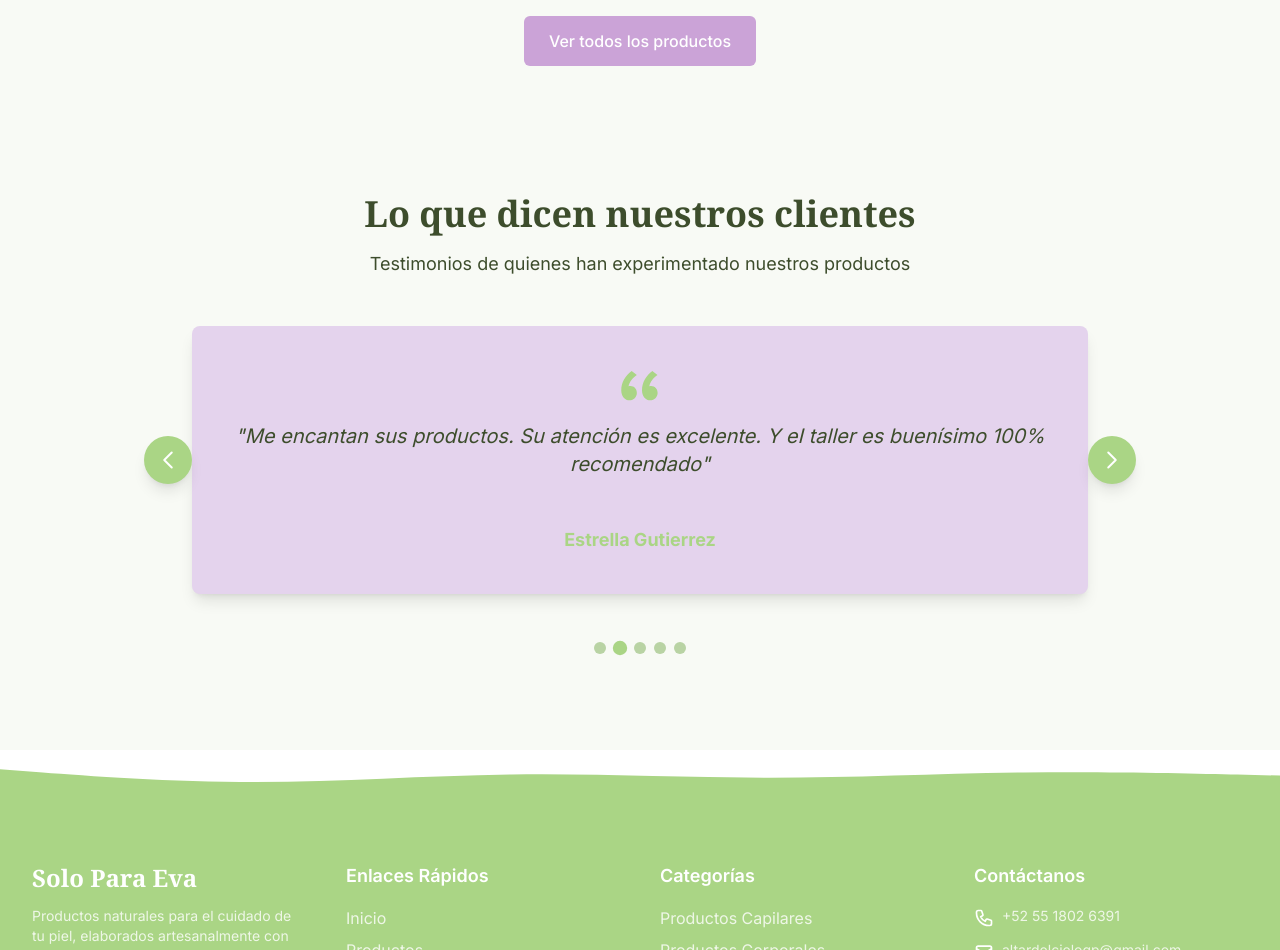
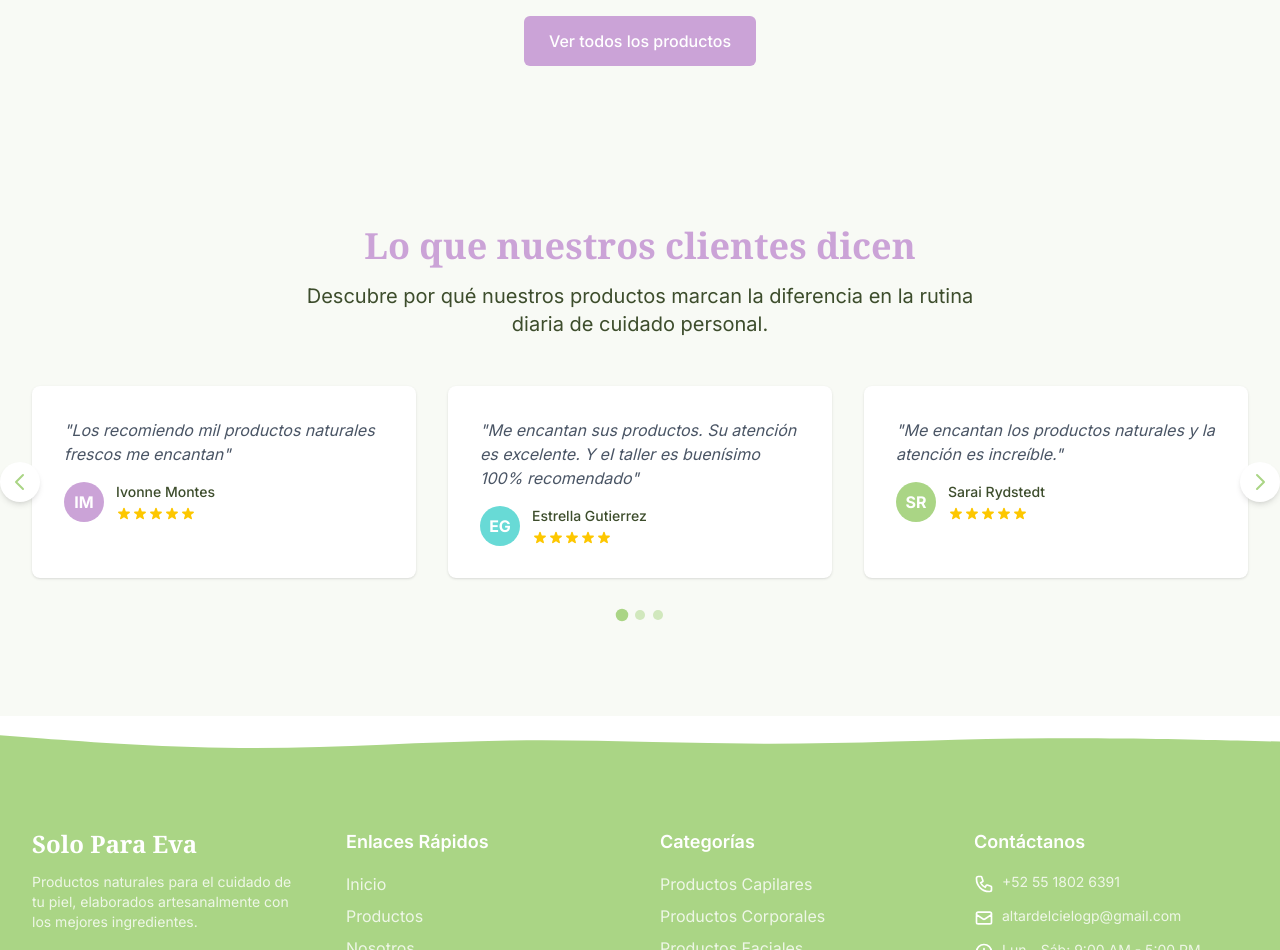
Before and after one commit to Aaron3312/tienda-limpieza-corporal, a Next.js app: page /tienda-limpieza-corporal/ in a window 1280 px wide. Shown: the part 2260-3210 px from the top of the page. Built offline with nearby package versions, Linux system fonts and the light colour scheme.

Commit message:
TestimonialsRepair

```diff
--- a/src/app/productos/page.tsx
+++ b/src/app/productos/page.tsx
@@ -12,6 +12,7 @@ import { extractColorsFromPalette } from '@/utils/colorUtils';
 import paletaColores from '@/data/paleta-colores.json';
 import catalogoData from '@/data/productos.json';
 import Footers from '@/components/layout/Footer';
+import Testimonios from '@/components/testimonios/Testimonios';
 
 
 export default function ProductosPage() {
@@ -139,7 +140,7 @@ export default function ProductosPage() {
       <BenefitsSection colores={colores} />
 
       {/* Sección de testimonios */}
-      <TestimonialsSection colores={colores} />
+      <Testimonios colores={colores} />
 
       {/* Sección CTA */}
       <CallToAction colores={colores} />
--- a/src/components/testimonios/Testimonios.tsx
+++ b/src/components/testimonios/Testimonios.tsx
@@ -3,167 +3,195 @@ import React, { useState, useEffect } from 'react';
 import { motion } from 'framer-motion';
 
 const Testimonios = ({ colores }) => {
-  // Estado para controlar el testimonio activo
-  const [activeIndex, setActiveIndex] = useState(0);
+  // Estado para controlar el índice inicial visible
+  const [startIndex, setStartIndex] = useState(0);
+  const [isMobile, setIsMobile] = useState(false);
 
-  // Array con todos los testimonios
+  // Número de testimonios visibles a la vez
+  const visibleItems = isMobile ? 1 : 3;
+
+  // Array con los testimonios de clientes
   const testimonios = [
     {
-      id: 1,
       texto: "Los recomiendo mil productos naturales frescos me encantan",
-      nombre: "Ivonne Montes"
+      nombre: "Ivonne Montes",
+      iniciales: "IM"
     },
     {
-      id: 2,
       texto: "Me encantan sus productos. Su atención es excelente. Y eI taller es buenísimo 100% recomendado",
-      nombre: "Estrella Gutierrez"
+      nombre: "Estrella Gutierrez",
+      iniciales: "EG"
     },
     {
-      id: 3,
       texto: "Me encantan los productos naturales y la atención es increíble.",
-      nombre: "Sarai Rydstedt"
+      nombre: "Sarai Rydstedt",
+      iniciales: "SR"
     },
     {
-      id: 4,
       texto: "Me encantaron estos productos",
-      nombre: "Brenda Victoria"
+      nombre: "Brenda Victoria",
+      iniciales: "BV"
     },
     {
-      id: 5,
       texto: "Quiero agradecer a solopareva por estos lindos y deliciosos regalos, jabones, creams y exfoliantes artesanales, mil gracias por el apoyo a emprendedores",
-      nombre: "Virna Gamboa"
+      nombre: "Virna Gamboa",
+      iniciales: "VG"
     }
   ];
 
-  // Efecto para cambiar automáticamente los testimonios cada 5 segundos
+  // Total de páginas disponibles
+  const totalPages = testimonios.length - visibleItems + 1;
+
+  // Verificar tamaño de pantalla
   useEffect(() => {
-    const interval = setInterval(() => {
-      setActiveIndex((prevIndex) => (prevIndex + 1) % testimonios.length);
-    }, 5000);
+    const checkScreenSize = () => {
+      setIsMobile(window.innerWidth < 768);
+    };
 
-    return () => clearInterval(interval);
-  }, [testimonios.length]);
+    checkScreenSize();
+    window.addEventListener('resize', checkScreenSize);
 
-  // Funciones para navegación manual
-  const goToNextTestimonial = () => {
-    setActiveIndex((prevIndex) => (prevIndex + 1) % testimonios.length);
+    return () => window.removeEventListener('resize', checkScreenSize);
+  }, []);
+
+  // Navegar al siguiente grupo
+  const nextGroup = () => {
+    setStartIndex(prev => {
+      const newIndex = prev + 1;
+      return newIndex >= testimonios.length - (visibleItems - 1) ? 0 : newIndex;
+    });
   };
 
-  const goToPrevTestimonial = () => {
-    setActiveIndex((prevIndex) =>
-      prevIndex === 0 ? testimonios.length - 1 : prevIndex - 1
-    );
+  // Navegar al grupo anterior
+  const prevGroup = () => {
+    setStartIndex(prev => {
+      const newIndex = prev - 1;
+      return newIndex < 0 ? testimonios.length - visibleItems : newIndex;
+    });
   };
 
-  const goToTestimonial = (index) => {
-    setActiveIndex(index);
+  // Ir a un índice específico
+  const goToIndex = (index) => {
+    setStartIndex(index);
   };
 
+  // Obtener los testimonios visibles actualmente
+  const getCurrentTestimonios = () => {
+    const result = [];
+    for (let i = 0; i < visibleItems; i++) {
+      const index = (startIndex + i) % testimonios.length;
+      result.push({...testimonios[index], originalIndex: index});
+    }
+    return result;
+  };
+
+  const currentTestimonios = getCurrentTestimonios();
+
   return (
-    <div className="py-16" style={{ backgroundColor: colores.fondo }}>
-      <div className="max-w-7xl mx-auto px-4 sm:px-6 lg:px-8">
+    <div style={{ backgroundColor: colores.fondo }}>
+      <div className="max-w-7xl mx-auto py-16 px-4 sm:py-24 sm:px-6 lg:px-8">
         <div className="text-center">
           <motion.h2
-            initial={{ opacity: 0, y: 20 }}
-            animate={{ opacity: 1, y: 0 }}
-            transition={{ duration: 0.6 }}
-            className="text-3xl font-extrabold sm:text-4xl font-serif"
+            initial={{ opacity: 0 }}
+            whileInView={{ opacity: 1 }}
+            transition={{ duration: 0.5 }}
+            viewport={{ once: true }}
+            className="text-3xl font-bold sm:text-4xl font-serif"
+            style={{ color: colores.acento1 }}
+          >
+            Lo que nuestros clientes dicen
+          </motion.h2>
+          <motion.p
+            initial={{ opacity: 0 }}
+            whileInView={{ opacity: 1 }}
+            transition={{ duration: 0.5, delay: 0.2 }}
+            viewport={{ once: true }}
+            className="mt-3 max-w-2xl mx-auto text-xl sm:mt-4"
             style={{ color: colores.texto }}
           >
-            Lo que dicen nuestros clientes
-          </motion.h2>
-          <motion.p
-            initial={{ opacity: 0, y: 20 }}
-            animate={{ opacity: 1, y: 0 }}
-            transition={{ duration: 0.6, delay: 0.1 }}
-            className="mt-4 text-lg max-w-2xl mx-auto mb-12"
-            style={{ color: colores.texto }}
-          >
-            Testimonios de quienes han experimentado nuestros productos
+            Descubre por qué nuestros productos marcan la diferencia en la rutina diaria de cuidado personal.
           </motion.p>
         </div>
 
-        {/* Contenedor del carrusel */}
-        <div className="relative max-w-4xl mx-auto mb-12">
-          {/* Testimonial actual */}
-          <div
-            className="bg-white rounded-lg shadow-lg p-8 md:p-10"
-            style={{ backgroundColor: colores.pastelLavanda }}
+        {/* Controles de navegación */}
+        <div className="relative mt-12">
+          <button
+            onClick={prevGroup}
+            className="absolute top-1/2 -left-4 md:-left-8 transform -translate-y-1/2 z-10 bg-white rounded-full p-2 shadow-md focus:outline-none hover:bg-gray-50"
+            aria-label="Testimonios anteriores"
           >
-            <div className="mb-6">
-              <svg
-                className="w-10 h-10 mx-auto mb-4 text-gray-400"
-                style={{ color: colores.primario }}
-                fill="currentColor"
-                viewBox="0 0 32 32"
-              >
-                <path d="M9.352 4C4.456 7.456 1 13.12 1 19.36c0 5.088 3.072 8.064 6.624 8.064 3.36 0 5.856-2.688 5.856-5.856 0-3.168-2.208-5.472-5.088-5.472-.576 0-1.344.096-1.536.192.48-3.264 3.552-7.104 6.624-9.024L9.352 4zm16.512 0c-4.8 3.456-8.256 9.12-8.256 15.36 0 5.088 3.072 8.064 6.624 8.064 3.264 0 5.856-2.688 5.856-5.856 0-3.168-2.304-5.472-5.184-5.472-.576 0-1.248.096-1.44.192.48-3.264 3.456-7.104 6.528-9.024L25.864 4z"/>
-              </svg>
-              <motion.p
-                key={`text-${activeIndex}`}
-                initial={{ opacity: 0, y: 10 }}
-                animate={{ opacity: 1, y: 0 }}
-                exit={{ opacity: 0, y: -10 }}
-                transition={{ duration: 0.5 }}
-                className="text-xl italic text-center"
-                style={{ color: colores.texto, minHeight: "80px" }}
-              >
-                "{testimonios[activeIndex].texto}"
-              </motion.p>
-            </div>
-            <motion.div
-              key={`name-${activeIndex}`}
-              initial={{ opacity: 0 }}
-              animate={{ opacity: 1 }}
-              transition={{ duration: 0.5, delay: 0.2 }}
-              className="text-center"
-            >
-              <p
-                className="font-bold text-lg"
-                style={{ color: colores.primario }}
-              >
-                {testimonios[activeIndex].nombre}
-              </p>
-            </motion.div>
-          </div>
-
-          {/* Botones de navegación */}
-          <button
-            onClick={goToPrevTestimonial}
-            className="absolute left-0 top-1/2 transform -translate-y-1/2 -translate-x-4 md:-translate-x-6 lg:-translate-x-12 w-12 h-12 rounded-full flex items-center justify-center shadow-lg focus:outline-none"
-            style={{ backgroundColor: colores.primario }}
-            aria-label="Testimonio anterior"
-          >
-            <svg xmlns="http://www.w3.org/2000/svg" fill="none" viewBox="0 0 24 24" strokeWidth={2} stroke="white" className="w-6 h-6">
-              <path strokeLinecap="round" strokeLinejoin="round" d="M15.75 19.5L8.25 12l7.5-7.5" />
+            <svg className="h-6 w-6" fill="none" viewBox="0 0 24 24" stroke="currentColor" style={{ color: colores.primario }}>
+              <path strokeLinecap="round" strokeLinejoin="round" strokeWidth={2} d="M15 19l-7-7 7-7" />
             </svg>
           </button>
 
+          {/* Grid de testimonios */}
+          <div className="grid gap-8 grid-cols-1 md:grid-cols-3">
+            {currentTestimonios.map((testimonio, idx) => (
+              <motion.div
+                key={`${startIndex}-${idx}`}
+                className="bg-white rounded-lg shadow-sm p-8"
+                initial={{ opacity: 0, y: 20 }}
+                animate={{ opacity: 1, y: 0 }}
+                transition={{ duration: 0.3 }}
+              >
+                <p className="text-gray-600 italic">
+                  "{testimonio.texto}"
+                </p>
+                <div className="mt-4 flex items-center">
+                  <div className="flex-shrink-0">
+                    <div
+                      className="h-10 w-10 rounded-full flex items-center justify-center text-white font-bold"
+                      style={{
+                        backgroundColor: testimonio.originalIndex % 3 === 0
+                          ? colores.acento1
+                          : testimonio.originalIndex % 3 === 1
+                            ? colores.acento2
+                            : colores.primario
+                      }}
+                    >
+                      {testimonio.iniciales}
+                    </div>
+                  </div>
+                  <div className="ml-3">
+                    <p className="text-sm font-medium" style={{ color: colores.texto }}>
+                      {testimonio.nombre}
+                    </p>
+                    <div className="flex mt-1">
+                      {[...Array(5)].map((_, i) => (
+                        <svg key={i} className="h-4 w-4 text-yellow-400" fill="currentColor" viewBox="0 0 20 20">
+                          <path d="M9.049 2.927c.3-.921 1.603-.921 1.902 0l1.07 3.292a1 1 0 00.95.69h3.462c.969 0 1.371 1.24.588 1.81l-2.8 2.034a1 1 0 00-.364 1.118l1.07 3.292c.3.921-.755 1.688-1.54 1.118l-2.8-2.034a1 1 0 00-1.175 0l-2.8 2.034c-.784.57-1.838-.197-1.539-1.118l1.07-3.292a1 1 0 00-.364-1.118L2.98 8.72c-.783-.57-.38-1.81.588-1.81h3.461a1 1 0 00.951-.69l1.07-3.292z" />
+                        </svg>
+                      ))}
+                    </div>
+                  </div>
+                </div>
+              </motion.div>
+            ))}
+          </div>
+
           <button
-            onClick={goToNextTestimonial}
-            className="absolute right-0 top-1/2 transform -translate-y-1/2 translate-x-4 md:translate-x-6 lg:translate-x-12 w-12 h-12 rounded-full flex items-center justify-center shadow-lg focus:outline-none"
-            style={{ backgroundColor: colores.primario }}
-            aria-label="Siguiente testimonio"
+            onClick={nextGroup}
+            className="absolute top-1/2 -right-4 md:-right-8 transform -translate-y-1/2 z-10 bg-white rounded-full p-2 shadow-md focus:outline-none hover:bg-gray-50"
+            aria-label="Testimonios siguientes"
           >
-            <svg xmlns="http://www.w3.org/2000/svg" fill="none" viewBox="0 0 24 24" strokeWidth={2} stroke="white" className="w-6 h-6">
-              <path strokeLinecap="round" strokeLinejoin="round" d="M8.25 4.5l7.5 7.5-7.5 7.5" />
+            <svg className="h-6 w-6" fill="none" viewBox="0 0 24 24" stroke="currentColor" style={{ color: colores.primario }}>
+              <path strokeLinecap="round" strokeLinejoin="round" strokeWidth={2} d="M9 5l7 7-7 7" />
             </svg>
           </button>
         </div>
 
         {/* Indicadores */}
-        <div className="flex justify-center space-x-2 mb-8">
-          {testimonios.map((_, index) => (
+        <div className="flex justify-center mt-8 space-x-2">
+          {Array.from({ length: totalPages }).map((_, idx) => (
             <button
-              key={index}
-              onClick={() => goToTestimonial(index)}
-              className={`w-3 h-3 rounded-full transition-all duration-300 focus:outline-none`}
-              style={{
-                backgroundColor: index === activeIndex ? colores.primario : colores.secundario,
-                opacity: index === activeIndex ? 1 : 0.5,
-                transform: index === activeIndex ? 'scale(1.2)' : 'scale(1)'
-              }}
-              aria-label={`Ir al testimonio ${index + 1}`}
+              key={idx}
+              onClick={() => goToIndex(idx)}
+              className={`w-2.5 h-2.5 rounded-full transition-all duration-300 focus:outline-none ${
+                startIndex === idx ? 'scale-125' : 'opacity-50'
+              }`}
+              style={{ backgroundColor: colores.primario }}
+              aria-label={`Página ${idx + 1} de testimonios`}
             />
           ))}
         </div>
```
